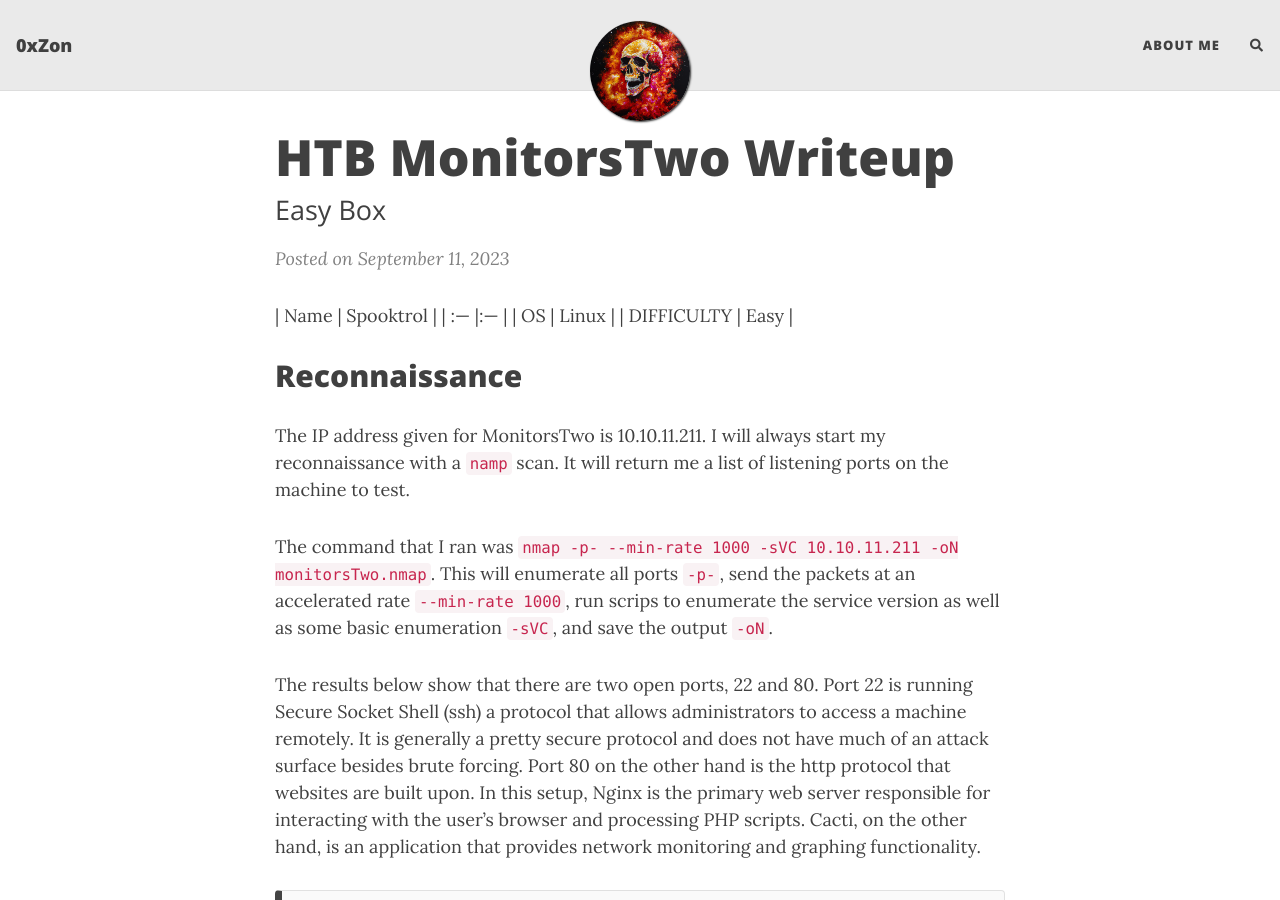
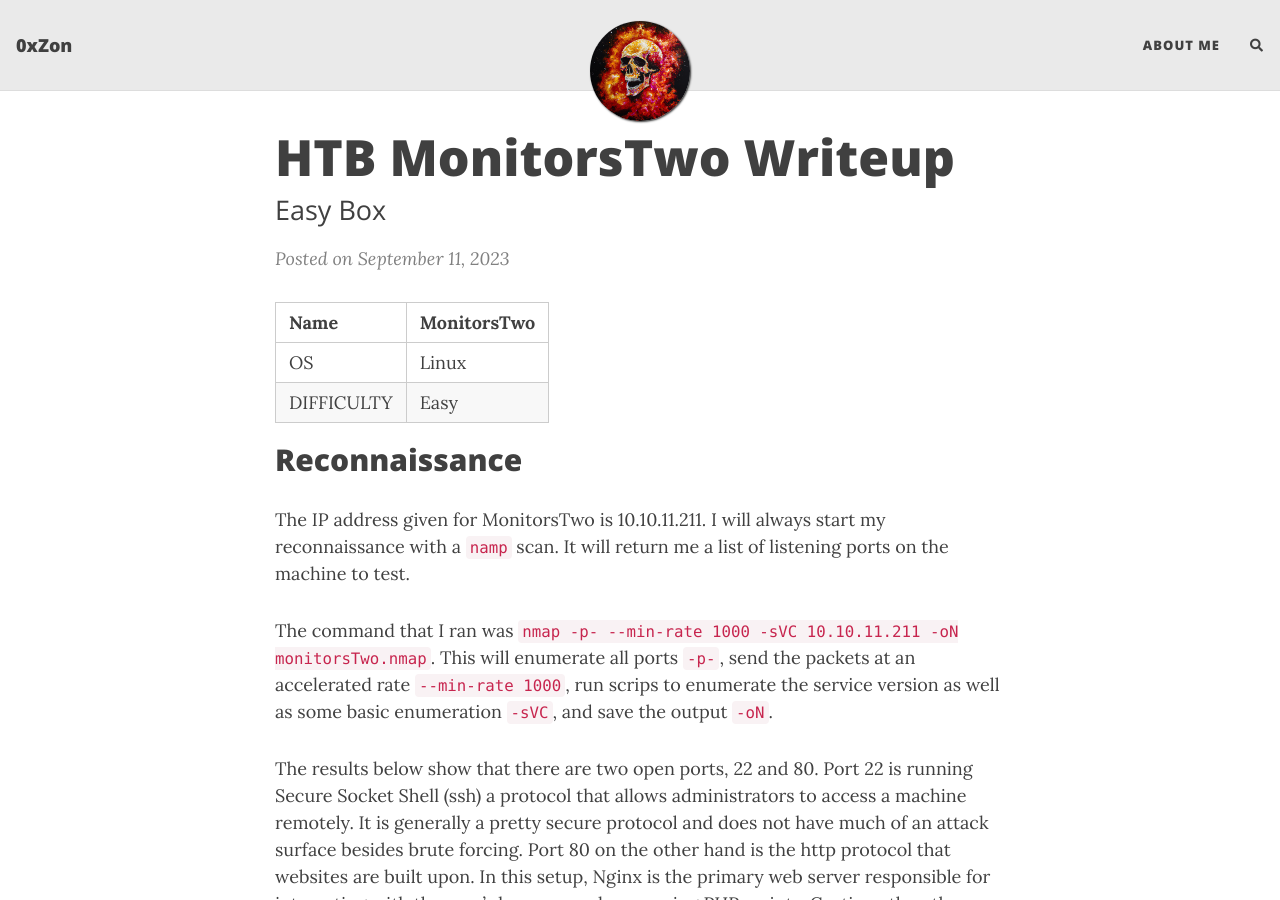
Before and after one commit to 0xZon/0xZon.github.io, a Jekyll site: the page built from _posts/2023-09-11-HTB-MonitorsTwo.md, in a window 1280 px wide and 900 px high. Built offline with Jekyll 4.4.1, drawn with Linux system fonts in a browser that asks for light colours; nearby versions of some CDN libraries; comment, search, counter and statistics services are not loaded.

Commit message:
Update 2023-09-11-HTB-MonitorsTwo.md

```diff
--- a/_posts/2023-09-11-HTB-MonitorsTwo.md
+++ b/_posts/2023-09-11-HTB-MonitorsTwo.md
@@ -6,10 +6,12 @@ thumbnail-img: /assets/img/monitorstwo/monitorstwo.png
 tags: [HTB]
 ---
 
-| Name | Spooktrol |
-| :--- |:--- |
+| Name | MonitorsTwo |
+| :------ |:--- |
 | OS | Linux |
 | DIFFICULTY | Easy |
+
+
 ## Reconnaissance
 The IP address given for MonitorsTwo is 10.10.11.211. I will always start my reconnaissance with a `namp` scan. It will return me a list of listening ports on the machine to test.
 
```
